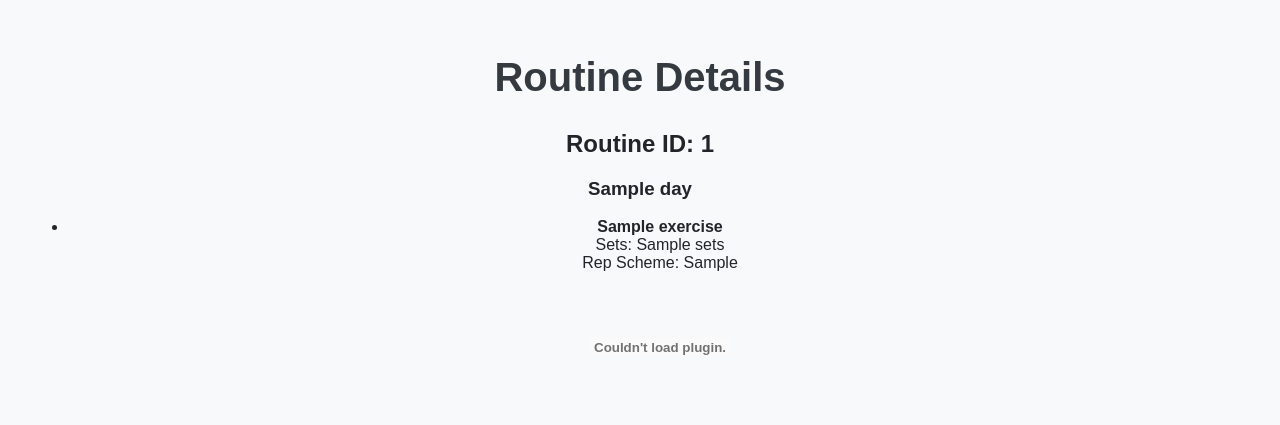
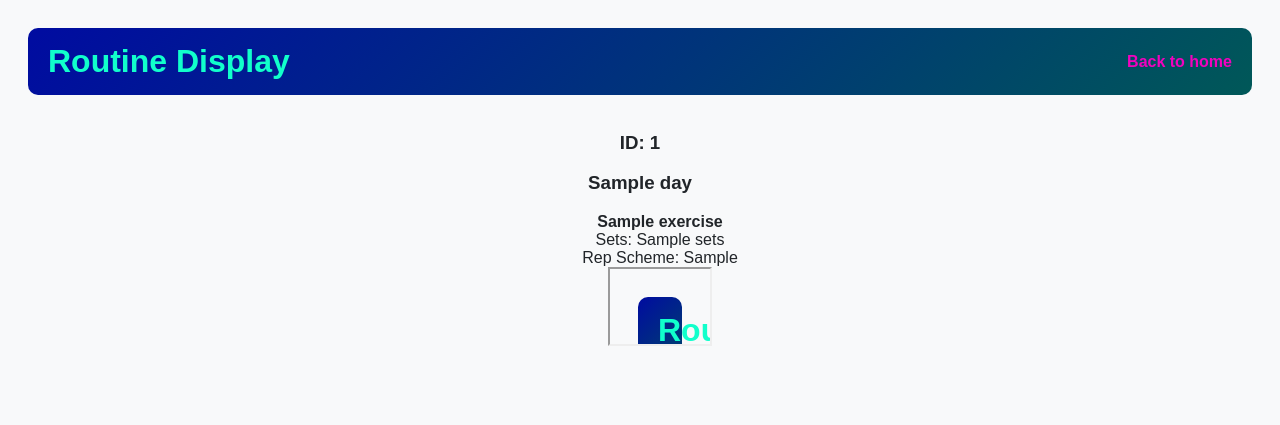
Before and after one commit to Mikeblackbelt/GymRoutineMaker, a Django app: template gymplan/templates/routineDisplay.html in a window 1280 px wide. Shown: the top 425 px of the page. Run offline with Django 5.2, Linux system fonts and the light colour scheme; the template is opened without the code that fills it: most values are stand-ins (such as "Sample title", 1, 10 or a date in 2020).

Commit message:
last step is to debug powerlfiutingrotine

```diff
--- a/gymplan/static/viewR_darkMode.css
+++ b/gymplan/static/viewR_darkMode.css
@@ -37,7 +37,7 @@ ul {
     padding: 0;
 }
 
-li {
+.exer {
     background-color: #1e1e1e;
     border: 1px solid #333;
     border-radius: 5px;
--- a/gymplan/static/viewR_lightMode.css
+++ b/gymplan/static/viewR_lightMode.css
@@ -37,7 +37,7 @@ ul {
     padding: 0;
 }
 
-li {
+.exer {
     background-color: #fff;
     border: 1px solid #ccc;
     border-radius: 5px;
--- a/gymplan/templates/routineDisplay.html
+++ b/gymplan/templates/routineDisplay.html
@@ -12,19 +12,29 @@
     {% endif %}
 </head>
 <body>
-    <h1>Routine Details</h1>
-    <h2>Routine ID: {{ routine_id }}</h2>
+    <div class="header">
+        <h1>Routine Display</h1>
+        <a href="{% url 'dashboard' %}">Back to home</a>
+    </div>
+    <br>
+    <h3>ID: {{routine_id}}</h3>
+
 
     {% for day, exercises in routine.items %}
         <h3>{{ day }}</h3>
         <ul>
             {% for exercise, details in exercises.items %}
-                <li>
+                <div class="exer">
                     <strong>{{ exercise }}</strong><br>
                     Sets: {{ details.Sets }}<br>
                     Rep Scheme: {{ details.RepScheme }}<br>
-                    <embed type="Video" src="{{ details.VideoLink }}" width="200px" height="150px "></embed>
-                </li>
+                    {% if details.VideoLink %}
+                    <iframe width="100" height="75" src="{{details.VideoLink}}" allow="accelerometer; autoplay; clipboard-write; encrypted-media; gyroscope; picture-in-picture"> </iframe>
+                    {% else %}
+                    <p>Video unavailable (for now)</p>
+                    {% endif %}
+
+                </div>
             {% endfor %}
         </ul>
     {% endfor %}
--- a/gymplan/views/routineViews.py
+++ b/gymplan/views/routineViews.py
@@ -112,7 +112,8 @@ def viewRoutine(request, routineID):
             'Username': username,
             'user_data': userdata,
             'dark_mode': darkMode,
-            'routine': routineData[routineID]
+            'routine': routineData[routineID],
+            "routine_id": routineID
         })
 
     else:
```
Also changed, not shown: db.sqlite3, 1 other file.
